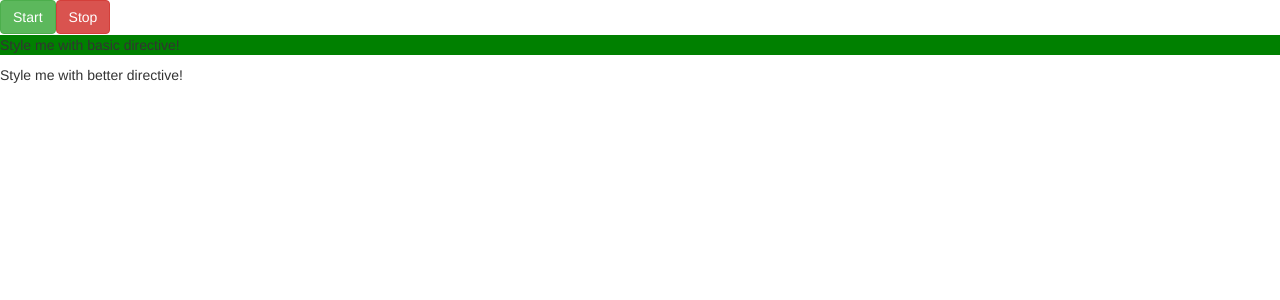
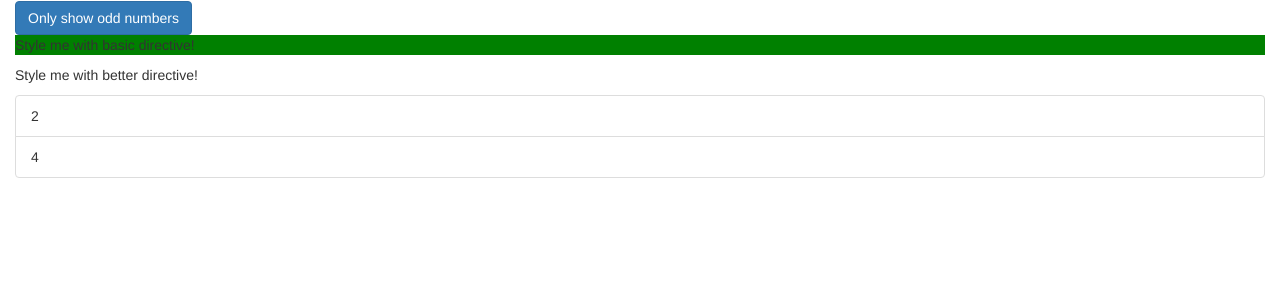
Before and after one commit to jpba1986/assig4-app, an Angular app: page / in a window 1280 px wide. Shown: the top 300 px of the page. Built offline with nearby package versions, Linux system fonts and the light colour scheme.

Commit message:
own directive

```diff
--- a/src/app/app.component.html
+++ b/src/app/app.component.html
@@ -1,16 +1,57 @@
 <div class="row">
   <div class=" col col-md-12">
-      <app-game-control (intervalFired)="onInternvalFired($event)"></app-game-control>
+   <!--   <app-game-control (intervalFired)="onInternvalFired($event)"></app-game-control>      -->
   </div>
 </div>
 
 
-<div class="row">
+<div class="col-xs-12">
+  <button
+    class="btn btn-primary"
+    (click)="onlyOdd = !onlyOdd">Only show odd numbers</button>
+<!--
+<div  class="row">
     <div class=" col col-md-12">
         <app-odd *ngFor="let n of oddNumbers" [number]="n" ></app-odd>
         <app-even *ngFor="let n2 of evenNumbers" [number]="n2"></app-even>
     </div>
   </div>
-
+-->
   <p appBasicHighlight> Style me with basic directive!</p>
   <p appBetterHighlight [defaultColor]="'yellow'" [highlightColor]="'red'"> Style me with better directive!</p>
+
+<!--
+<ng-template [ngIf] ="!onlyOdd">
+  <div>
+    <li
+    class="list-group-item"
+    [ngClass] = "{ odd: even %2 !==0}"
+    [ngStyle] = "{ backgroundColor: even % 2 !==0 ? 'yellow' : 'transparent' }"
+    *ngFor = "let even of evenNumbers"
+    >
+      {{ even }}
+    </li>
+  </div>
+</ng-template>
+-->
+
+<div *ngIf="onlyOdd">
+  <li
+  class="list-group-item"
+  [ngClass] = "{ odd: odd %2 !==0}"
+  [ngStyle] = "{ backgroundColor: odd % 2 !==0 ? 'yellow' : 'transparent' }"
+  *ngFor = "let odd of oddNumbers">
+    {{ odd }}
+  </li>
+</div>
+
+
+<div *appUnless="onlyOdd">
+  <li
+  class="list-group-item"
+  [ngClass] = "{ odd: even %2 !==0}"
+  [ngStyle] = "{ backgroundColor: even % 2 !==0 ? 'yellow' : 'transparent' }"
+  *ngFor = "let even of evenNumbers">
+    {{ even }}
+  </li>
+</div>
--- a/src/app/app.component.ts
+++ b/src/app/app.component.ts
@@ -6,7 +6,7 @@ import { Component } from '@angular/core';
   styleUrls: ['./app.component.css']
 })
 export class AppComponent {
-  oddNumbers: number[] = [];
+/*  oddNumbers: number[] = [];
   evenNumbers: number[] = [];
   onInternvalFired(firedNumber:number){
     if (firedNumber %2 === 0 ){
@@ -14,5 +14,8 @@ export class AppComponent {
     } else{
       this.oddNumbers.push(firedNumber);
     }
-  }
+  }*/
+  oddNumbers  = [1,3,5];
+  evenNumbers = [2,4];
+  onlyOdd = false;
 }
--- a/src/app/app.module.ts
+++ b/src/app/app.module.ts
@@ -7,6 +7,7 @@ import { OddComponent } from './odd/odd.component';
 import { EvenComponent } from './even/even.component';
 import { BasicHighlightDirective } from './basic-higlight/basic-highlight.directive';
 import { BetterHighlightDirective } from './better-highlight/better-highlight.directive';
+import { UnlessDirective } from './unless.directive';
 
 @NgModule({
   declarations: [
@@ -15,7 +16,8 @@ import { BetterHighlightDirective } from './better-highlight/better-highlight.di
     OddComponent,
     EvenComponent,
     BasicHighlightDirective,
-    BetterHighlightDirective
+    BetterHighlightDirective,
+    UnlessDirective
   ],
   imports: [
     BrowserModule
--- /dev/null
+++ b/src/app/unless.directive.ts
@@ -0,0 +1,19 @@
+import { Directive, Input, TemplateRef, ViewContainerRef } from '@angular/core';
+
+@Directive({
+  selector: '[appUnless]'
+})
+export class UnlessDirective {
+  @Input()  set appUnless(condition:boolean){
+    if(!condition){
+      this.vcRef.createEmbeddedView(this.templateRef);
+    }else{
+      this.vcRef.clear();
+    }
+  }
+
+  constructor(private templateRef: TemplateRef<any>, private vcRef: ViewContainerRef) {
+
+  }
+
+}
```
